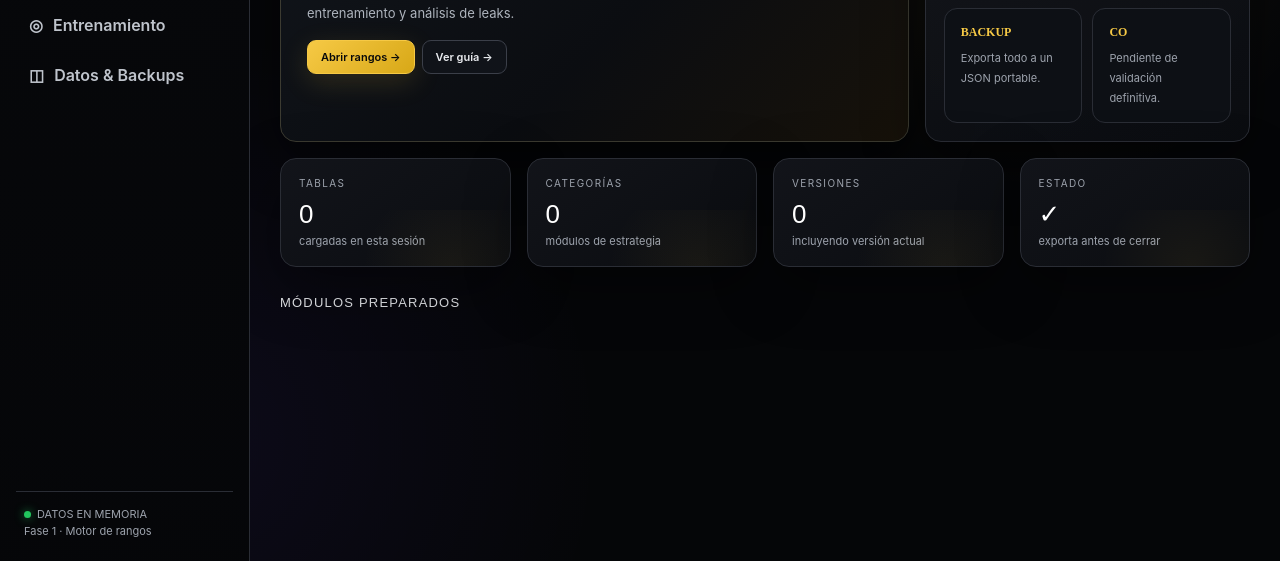
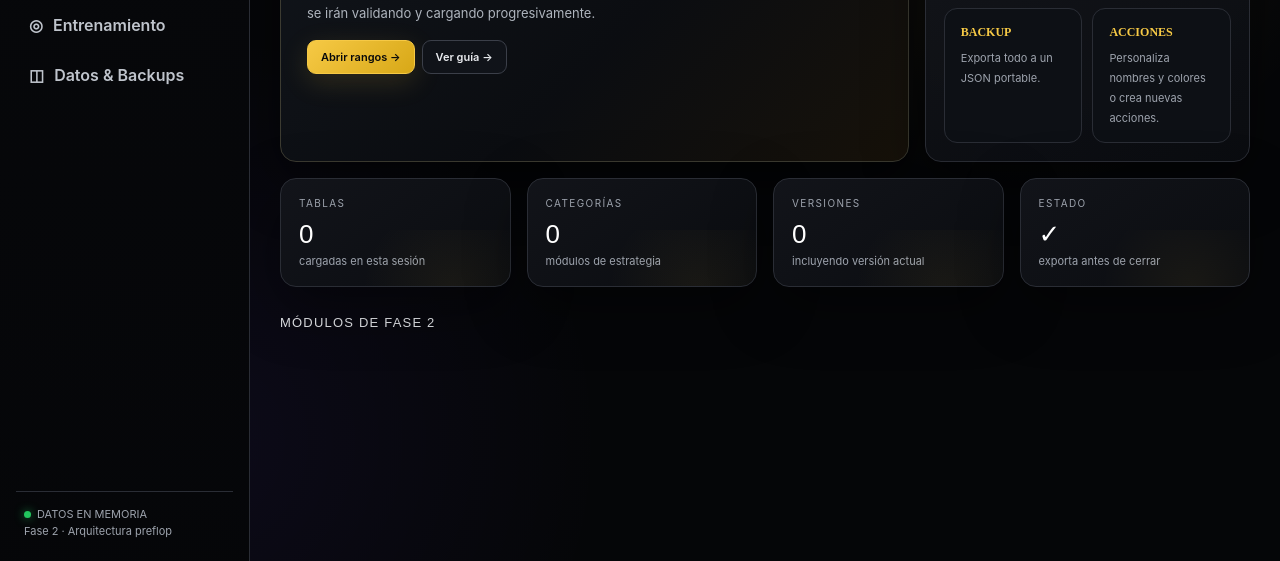
Before and after one commit to Drake-Zerep/LabPok-v1, a plain HTML site: page index.html in a window 1280 px wide. Shown: the part 239-800 px from the top of the page. Drawn offline with Linux system fonts and the light colour scheme.

Commit message:
Add files via upload

```diff
--- a/index.html
+++ b/index.html
@@ -16,19 +16,19 @@
     <button data-view="training">◎ <span>Entrenamiento</span></button>
     <button data-view="data">◫ <span>Datos & Backups</span></button>
   </nav>
-  <div class="sidebar-footer"><span class="status-dot"></span><span id="dirtyBadge">DATOS EN MEMORIA</span><br>Fase 1 · Motor de rangos</div>
+  <div class="sidebar-footer"><span class="status-dot"></span><span id="dirtyBadge">DATOS EN MEMORIA</span><br>Fase 2 · Arquitectura preflop</div>
 </aside>
 <main class="main">
   <div class="topbar"><div><div class="eyebrow">Cash 6-Max · Strategy System</div><div class="page-title" id="pageTitle">Dashboard</div></div><div class="top-actions"><button class="btn" id="importBtn">↥ Importar</button><button class="btn gold" id="exportBtn">↓ Exportar backup</button><input type="file" id="importFile" accept="application/json" hidden></div></div>
 
   <section class="view active" id="view-dashboard">
-    <div class="hero"><div class="card hero-main"><div class="eyebrow">LABPOK V1 / PHASE 01</div><h2>Strategy, <span class="hero-accent">precision</span>, evolution.</h2><p>Tu centro personal para construir, editar y estudiar rangos Cash 6-Max. La arquitectura está preparada para crecer hacia ISO Raise, 3BET/CC, VS 3BET, 4BET, BB Defense, entrenamiento y análisis de leaks.</p><div class="toolbar" style="margin-top:16px"><button class="btn gold" onclick="switchView('ranges')">Abrir rangos →</button><button class="btn" onclick="switchView('guide')">Ver guía →</button></div></div><div class="card quick-grid"><div class="quick"><strong>RANGOS</strong><span>Editor 13×13 con acciones configurables.</span></div><div class="quick"><strong>VERSIONES</strong><span>Guarda snapshots antes de cambiar la estrategia.</span></div><div class="quick"><strong>BACKUP</strong><span>Exporta todo a un JSON portable.</span></div><div class="quick"><strong>CO</strong><span>Pendiente de validación definitiva.</span></div></div></div>
+    <div class="hero"><div class="card hero-main"><div class="eyebrow">LABPOK V1 / PHASE 02</div><h2>Strategy, <span class="hero-accent">precision</span>, evolution.</h2><p>Tu centro personal para construir, editar y estudiar rangos Cash 6-Max. Fase 2 activa: OR, ISO Raise, 3BET / CC, VS 3BET, 4BET, BB Defense y Blind vs Blind. Las tablas de estrategia se irán validando y cargando progresivamente.</p><div class="toolbar" style="margin-top:16px"><button class="btn gold" onclick="switchView('ranges')">Abrir rangos →</button><button class="btn" onclick="switchView('guide')">Ver guía →</button></div></div><div class="card quick-grid"><div class="quick"><strong>RANGOS</strong><span>Editor 13×13 con acciones configurables.</span></div><div class="quick"><strong>VERSIONES</strong><span>Guarda snapshots antes de cambiar la estrategia.</span></div><div class="quick"><strong>BACKUP</strong><span>Exporta todo a un JSON portable.</span></div><div class="quick"><strong>ACCIONES</strong><span>Personaliza nombres y colores o crea nuevas acciones.</span></div></div></div>
     <div class="grid cards"><div class="card"><div class="stat-label">Tablas</div><div class="stat-value" id="statTables">0</div><div class="stat-foot">cargadas en esta sesión</div></div><div class="card"><div class="stat-label">Categorías</div><div class="stat-value" id="statCategories">0</div><div class="stat-foot">módulos de estrategia</div></div><div class="card"><div class="stat-label">Versiones</div><div class="stat-value" id="statVersions">0</div><div class="stat-foot">incluyendo versión actual</div></div><div class="card"><div class="stat-label">Estado</div><div class="stat-value" id="statStatus">✓</div><div class="stat-foot">exporta antes de cerrar</div></div></div>
-    <div class="section-title">Módulos preparados</div><div class="module-grid" id="categoryModules"></div>
+    <div class="section-title">Módulos de Fase 2</div><div class="module-grid" id="categoryModules"></div>
   </section>
 
   <section class="view" id="view-ranges">
-    <div class="toolbar"><button class="btn gold" id="newTableBtn">+ Nueva tabla</button><button class="btn" onclick="exportAll()">↓ Backup</button><div class="notice" style="margin-left:auto">Los cambios se guardan en memoria. Exporta un backup para conservarlos.</div></div>
+    <div class="toolbar"><button class="btn gold" id="newTableBtn">+ Nueva tabla</button><button class="btn" onclick="exportAll()">↓ Backup</button><div class="notice" style="margin-left:auto">Fase 2: estructura preflop cargada. Las tablas PENDIENTES son plantillas para introducir y validar.</div></div>
     <div class="range-layout"><aside class="range-list" id="rangeList"></aside><section class="editor-panel" id="editorContent"></section></div>
   </section>
 
@@ -39,6 +39,7 @@
 </div>
 
 <div class="modal-backdrop" id="newModal"><div class="modal"><div class="eyebrow">RANGE BUILDER</div><h3>Nueva tabla 13×13</h3><div class="meta-grid"><div class="field full"><label>Nombre</label><input id="newName" placeholder="Ej. BB vs CO"></div><div class="field"><label>Categoría</label><select id="newCategory"></select></div><div class="field"><label>Estado</label><select><option>EXPERIMENTAL</option></select></div><div class="field full"><label>Subtítulo</label><input id="newSubtitle" placeholder="Descripción de la situación"></div></div><div class="modal-actions"><button class="btn" id="cancelModal">Cancelar</button><button class="btn gold" id="createTable">Crear tabla</button></div></div></div>
+<div class="modal-backdrop" id="actionsModal"><div class="modal wide-modal"><div class="eyebrow">ACTION LAB</div><div class="modal-head"><div><h3>Personalizar acciones</h3><p class="muted">Cambia el nombre y color de las acciones existentes o crea nuevas acciones para tus rangos.</p></div><button class="icon-btn" id="closeActionsModal">×</button></div><div id="actionsManagerList" class="actions-manager"></div><div class="custom-action-create"><div class="field"><label>Nueva acción</label><input id="newActionLabel" placeholder="Ej. COLD 4BET / JAM / MIX 50%"></div><div class="field color-field"><label>Color</label><input id="newActionColor" type="color" value="#22d3ee"></div><button class="btn gold" id="addCustomActionBtn">+ Crear acción</button></div><div class="modal-actions"><button class="btn" id="closeActionsModal2" onclick="closeActionsModal()">Cerrar</button></div></div></div>
 <div class="toast" id="toast"></div>
 <script src="app.js"></script>
 </body>
```
